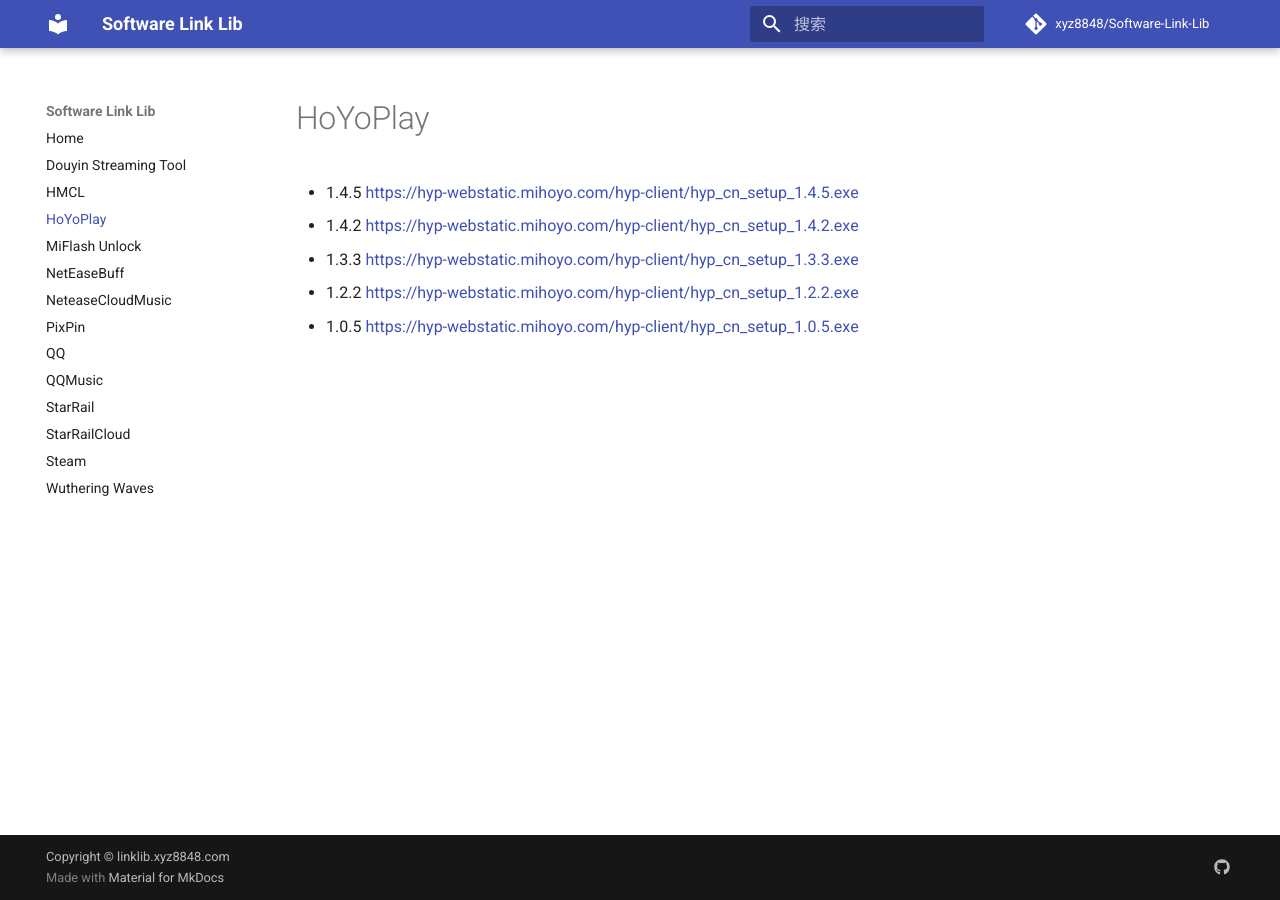
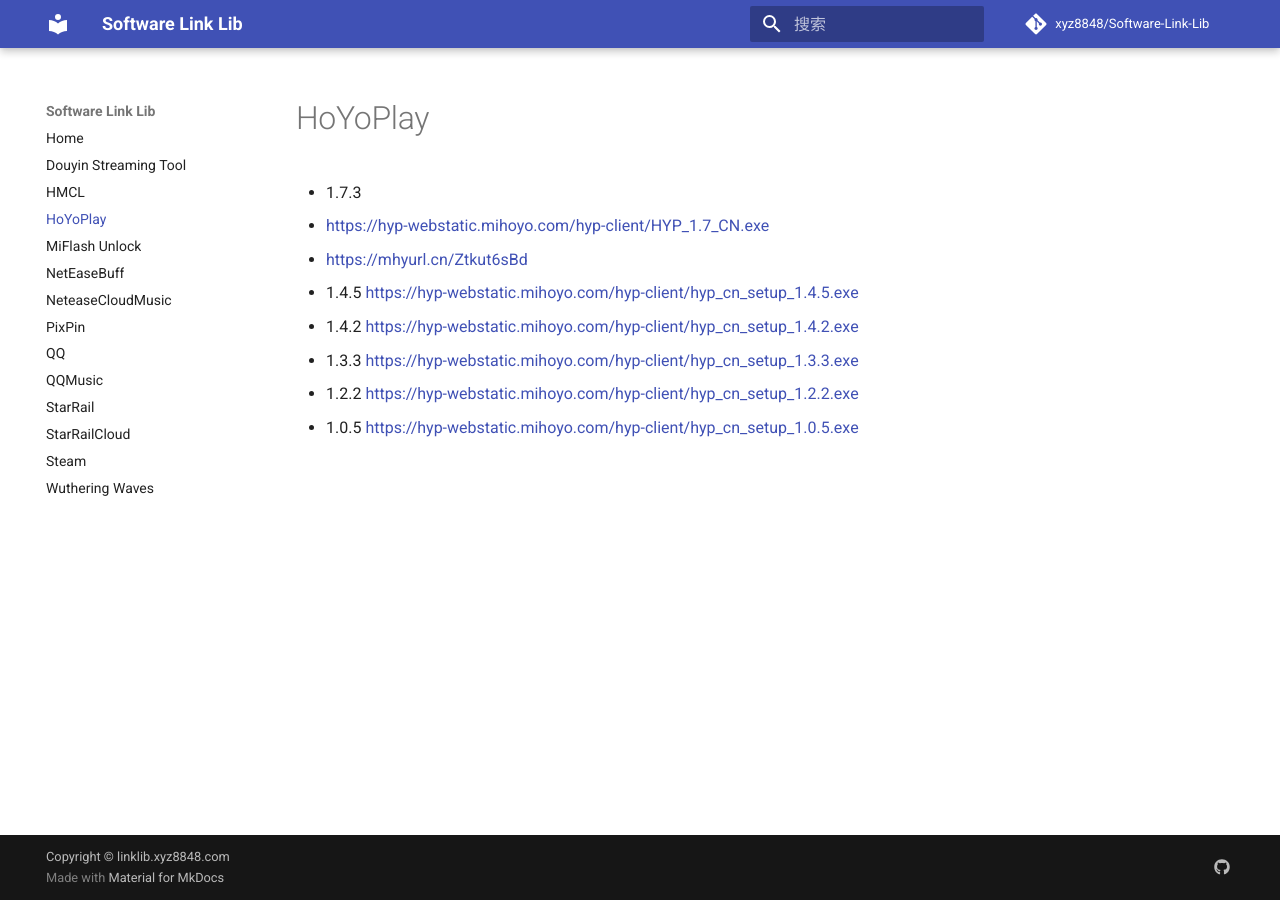
Before and after one commit to xyz8848/Software-Link-Lib, an MkDocs documentation site: the page built from docs/HoYoPlay.md, in a window 1280 px wide. Built offline with MkDocs 1.6.1 and Material for MkDocs 9.7.7, drawn with Linux system fonts in a browser that asks for light colours; comment, search, counter and statistics services are not loaded.

Commit message:
Update HoYoPlay.md

```diff
--- a/docs/HoYoPlay.md
+++ b/docs/HoYoPlay.md
@@ -1,5 +1,8 @@
 # HoYoPlay
 
+- 1.7.3
+  - [https://hyp-webstatic.mihoyo.com/hyp-client/HYP_1.7_CN.exe](https://hyp-webstatic.mihoyo.com/hyp-client/HYP_1.7_CN.exe)
+  - [https://mhyurl.cn/Ztkut6sBd](https://mhyurl.cn/Ztkut6sBd)
 - 1.4.5 [https://hyp-webstatic.mihoyo.com/hyp-client/hyp_cn_setup_1.4.5.exe](https://hyp-webstatic.mihoyo.com/hyp-client/hyp_cn_setup_1.4.5.exe)
 - 1.4.2 [https://hyp-webstatic.mihoyo.com/hyp-client/hyp_cn_setup_1.4.2.exe](https://hyp-webstatic.mihoyo.com/hyp-client/hyp_cn_setup_1.4.2.exe)
 - 1.3.3 [https://hyp-webstatic.mihoyo.com/hyp-client/hyp_cn_setup_1.3.3.exe](https://hyp-webstatic.mihoyo.com/hyp-client/hyp_cn_setup_1.3.3.exe)
```
